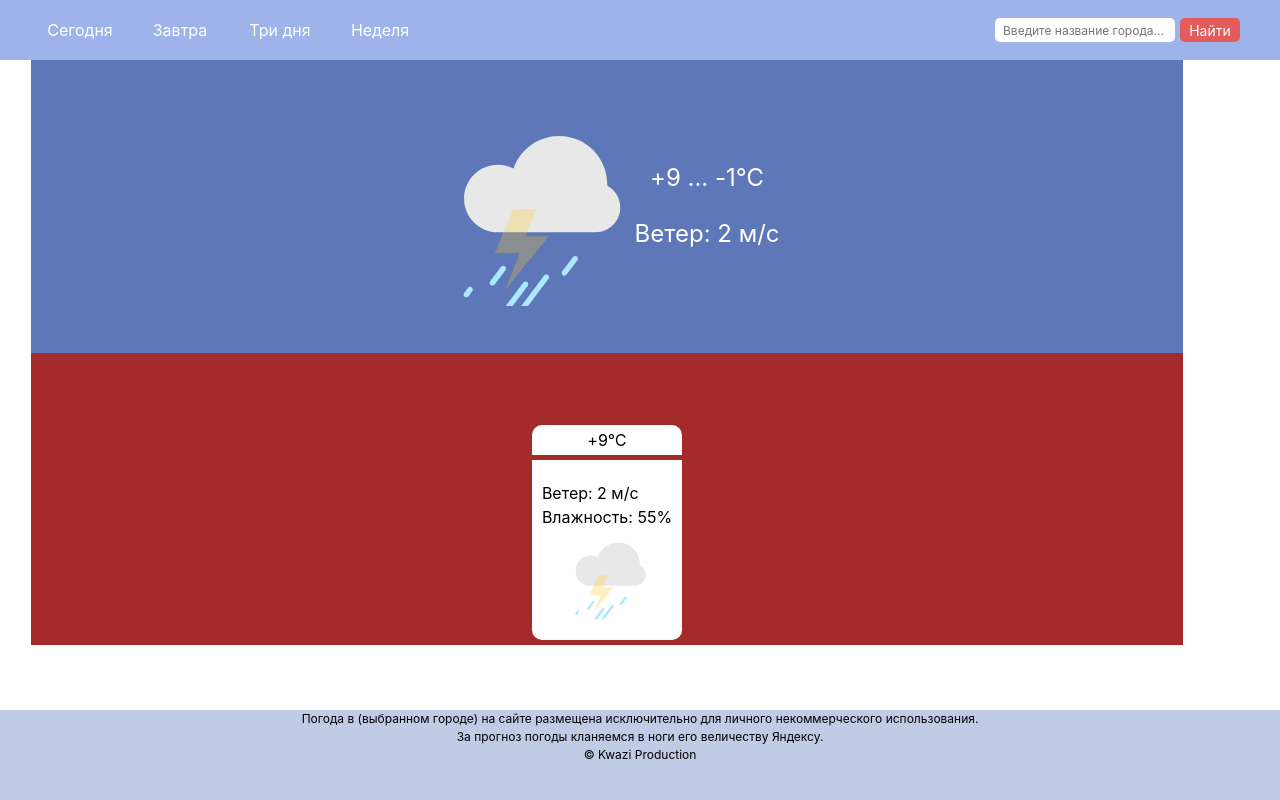
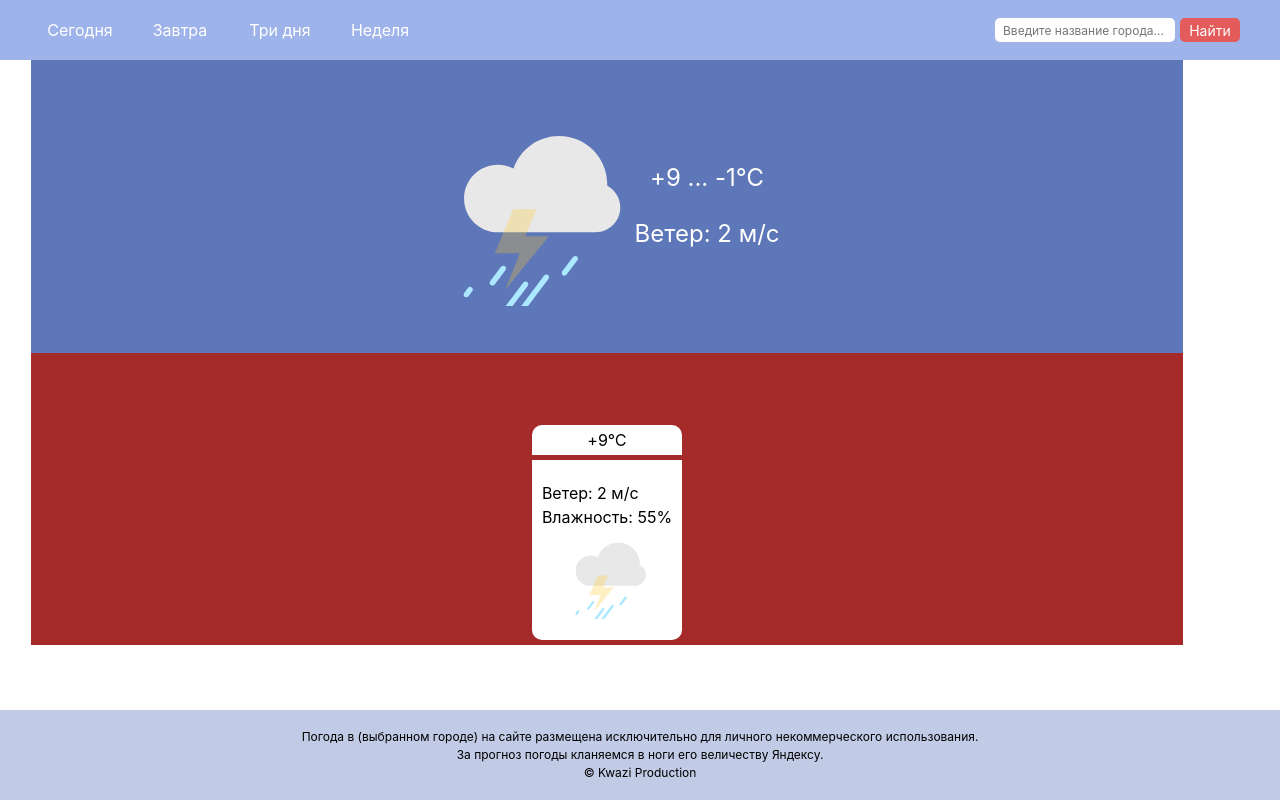
Before and after one commit to KwaziCoder/weather_forecast, a React (Create React App) app: page / in a window 1280 px wide. Built offline with nearby package versions, Linux system fonts and the light colour scheme.

Commit message:
footer styles fix

```diff
--- a/src/components/content/forecast/details/Details.module.css
+++ b/src/components/content/forecast/details/Details.module.css
@@ -1,6 +1,3 @@
-.root {
-
-}
 .wrap {
   padding: 5px;
   background-color: brown;
--- a/src/components/content/forecast/details/card/Card.module.css
+++ b/src/components/content/forecast/details/card/Card.module.css
@@ -23,11 +23,10 @@
   border-bottom-right-radius: 10px;
   padding: 5px 10px;
 }
-.temperature {}
+
 .wind {
   text-align: left;
 }
 .humidity {
   text-align: left;
 }
-.image {}
--- a/src/components/content/forecast/overview/Overview.module.css
+++ b/src/components/content/forecast/overview/Overview.module.css
@@ -1,6 +1,4 @@
-.root {
 
-}
 .wrap {
   height: 100%;
   width: 100%;
@@ -9,14 +7,12 @@
   align-items: center;
   flex-direction: row;
 }
-.imageWrap {}
+
 .textWrap {
   color: #fff;
   font-size: 24px;
 }
-.temperature {
 
-}
 .wind {
   margin-top: 20px;
 }
--- a/src/components/footer/Footer.module.css
+++ b/src/components/footer/Footer.module.css
@@ -2,7 +2,12 @@
   background-color: #C1CBE5;
 }
 .textBox {
-
+  height: 100%;
+  width: 100%;
+  display: flex;
+  justify-content: center;
+  align-items: center;
+  flex-direction: column;
 }
 .text {
   font-size: 12px;
--- a/src/components/header/categories/category/Category.module.css
+++ b/src/components/header/categories/category/Category.module.css
@@ -1,6 +1,4 @@
-.root {
 
-}
 
 .button {
   color: #fff;
--- a/src/components/header/search/Search.module.css
+++ b/src/components/header/search/Search.module.css
@@ -1,6 +1,4 @@
-.root {
 
-}
 
 .wrap {
   display: grid;
```
